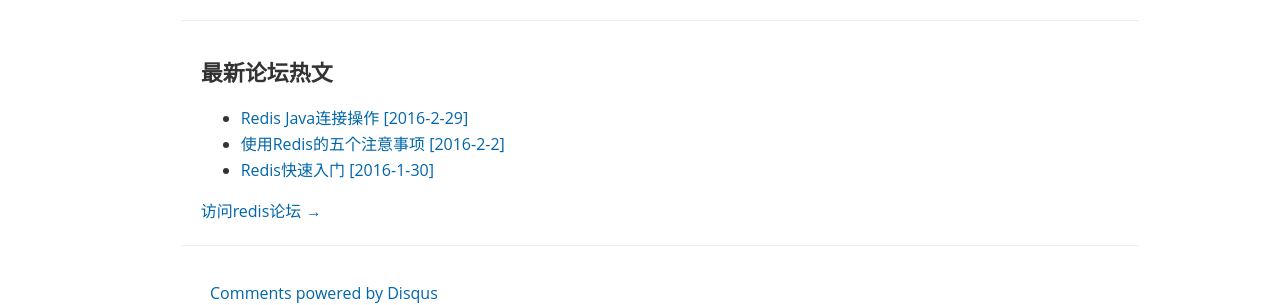
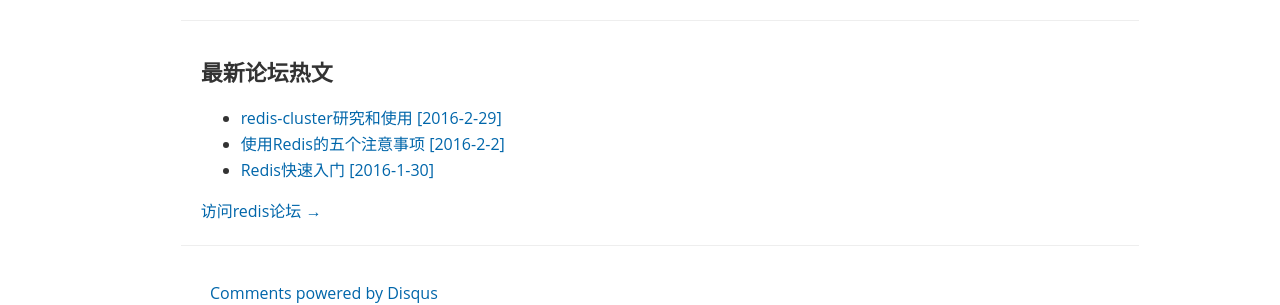
Before and after one commit to rediscn/rediscn, a Jekyll site: the page built from index.html, in a window 1280 px wide. Shown: the part 629-934 px from the top of the page. Built offline with Jekyll 4.4.1, drawn with Linux system fonts in a browser that asks for light colours; comment, search, counter and statistics services are not loaded.

Commit message:
新文章

```diff
--- a/index.html
+++ b/index.html
@@ -62,7 +62,7 @@ disqusUrl: http://redis.cn
 <div class='home-intro home-section'>
 	<h2>最新论坛热文</h2>
 	<ul>
-		<li><a href="http://bbs.redis.cn/forum.php?mod=viewthread&tid=15" target="_blank">Redis Java连接操作 [2016-2-29]</a></li>
+		<li><a href="http://bbs.redis.cn/forum.php?mod=viewthread&tid=385" target="_blank">redis-cluster研究和使用 [2016-2-29]</a></li>
 		<li><a href="http://bbs.redis.cn/forum.php?mod=viewthread&tid=61" target="_blank">使用Redis的五个注意事项 [2016-2-2]</a></li>
 		<li><a href="http://bbs.redis.cn/forum.php?mod=viewthread&tid=13" target="_blank">Redis快速入门 [2016-1-30]</a></li>
 
```
